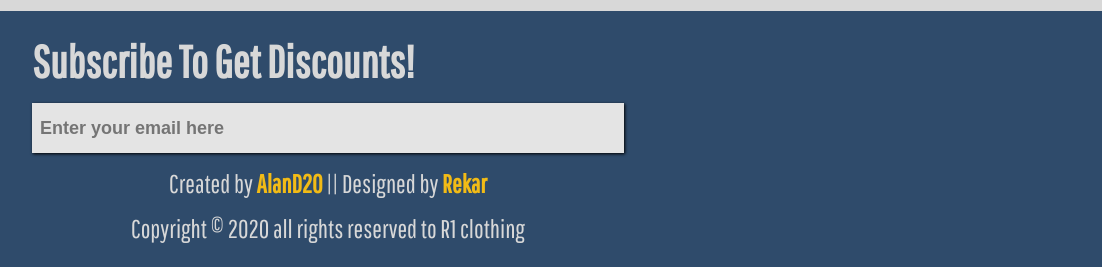
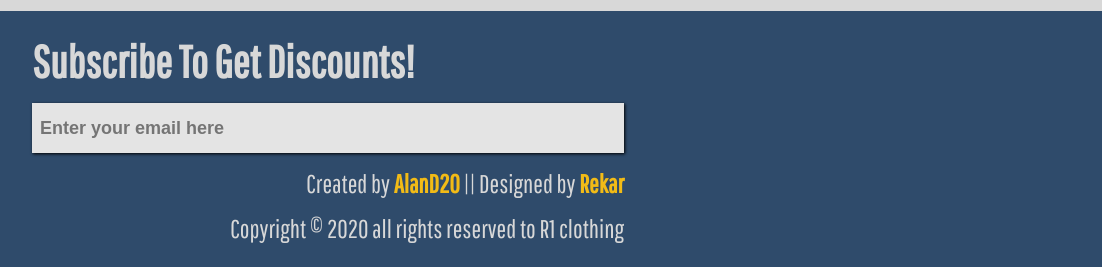
Before and after one commit to AlanD20/r1store, a plain HTML site: page index.html in a window 1280 px wide. Shown: the part 3061-3328 px from the top of the page, 0-1102 px from the left. Drawn offline with Linux system fonts and the light colour scheme.

Commit message:
Update style.css
-updated Footer

```diff
--- a/style/style.css
+++ b/style/style.css
@@ -414,7 +414,7 @@ nav {
   color: #d8d8d8;
   font-weight: 400;
   font-size: 160%;
-  text-align: center;
+  text-align: right;
   justify-self: flex-end;
   flex: 2 1 350px;
 }
```
